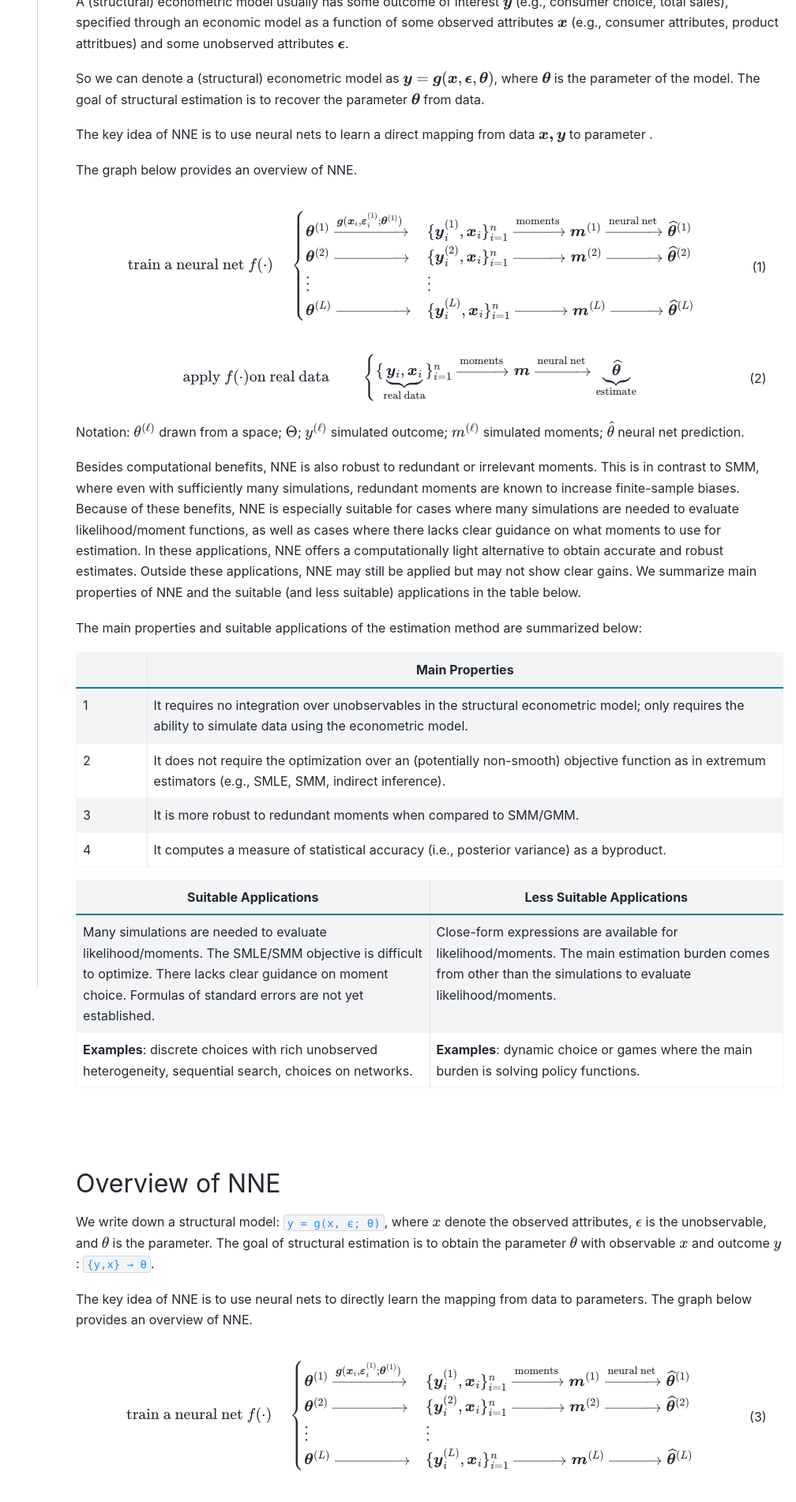
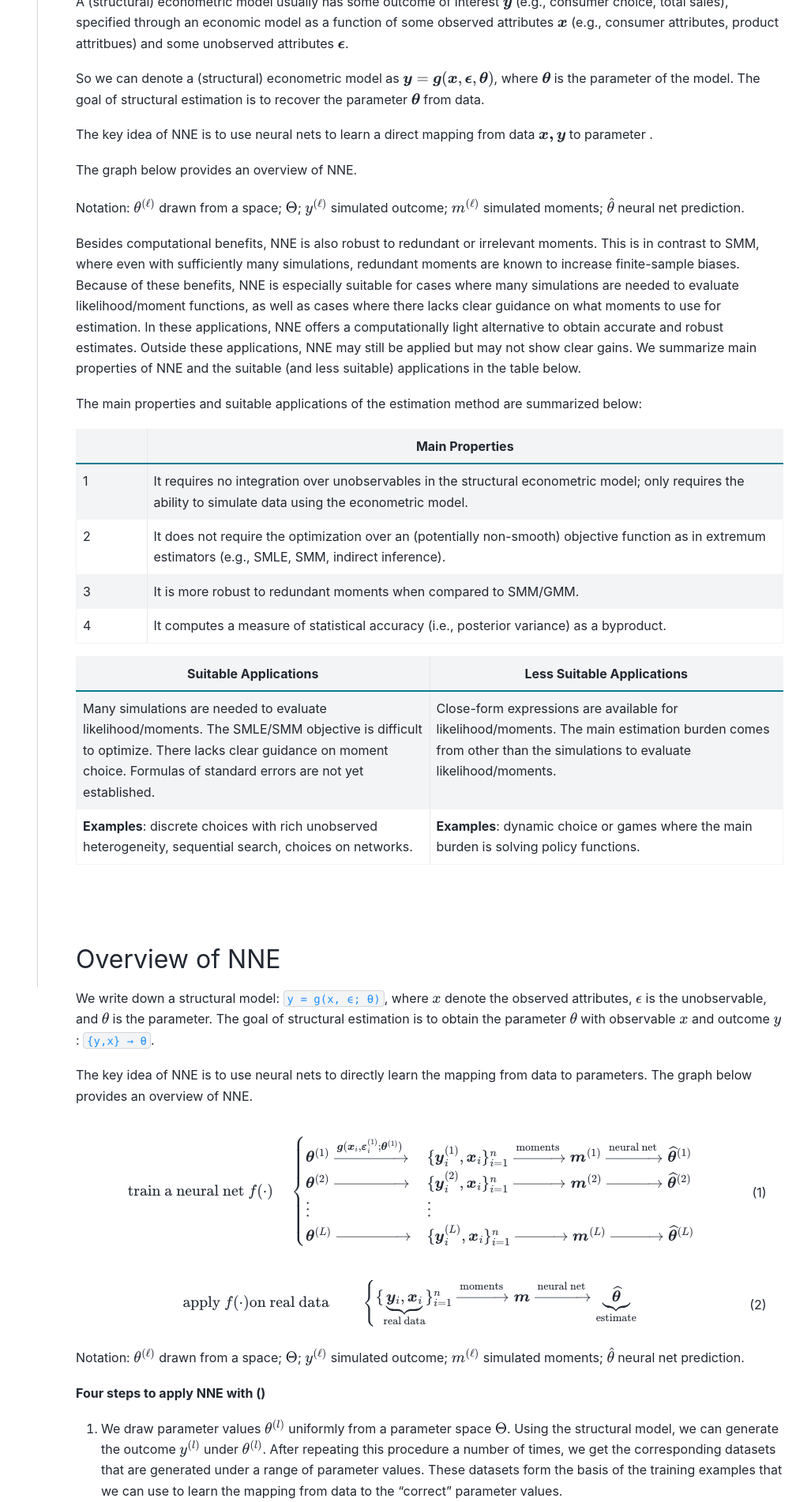
Before and after one commit to nnehome/nnehome.github.io, a Sphinx documentation site: the page built from docs/source/home/home.rst, in a window 1280 px wide. Shown: the part 619-2521 px from the top of the page at 79% size, without its empty margins (272-1280 px from the left). Built offline with Sphinx 7.4.7 and the PyData theme 0.15.4, drawn with Linux system fonts in a browser that asks for light colours.

Commit message:
some change

```diff
--- a/docs/source/home/home.rst
+++ b/docs/source/home/home.rst
@@ -28,29 +28,6 @@
 The key idea of NNE is to use neural nets to learn a direct mapping from data :math:`\boldsymbol{x, y}` to parameter .
 
 The graph below provides an overview of NNE.
-
-.. math::
-   :label: neural-net-training
-
-   \begin{align*}
-   \text{train a neural net } f(\cdot) \quad
-   \begin{cases}
-   \boldsymbol{\theta}^{(1)} \xrightarrow{\boldsymbol{g}(\boldsymbol{x}_{i},\boldsymbol{\varepsilon}_{i}^{(1)};\boldsymbol{\theta}^{(1)})} & \{\boldsymbol{y}_{i}^{(1)},\boldsymbol{x}_{i}\}_{i=1}^{n} \xrightarrow{\text{moments}} \boldsymbol{m}^{(1)} \xrightarrow{\text{neural net}} \widehat{\boldsymbol{\theta}}^{(1)} \\
-   \boldsymbol{\theta}^{(2)} \xrightarrow{\hspace{6em}} & \{\boldsymbol{y}_{i}^{(2)},\boldsymbol{x}_{i}\}_{i=1}^{n} \xrightarrow{\hspace{4em}} \boldsymbol{m}^{(2)} \xrightarrow{\hspace{4.3em}} \widehat{\boldsymbol{\theta}}^{(2)} \\
-   \vdots & \vdots \\
-   \boldsymbol{\theta}^{(L)} \xrightarrow{\hspace{6em}} & \{\boldsymbol{y}_{i}^{(L)},\boldsymbol{x}_{i}\}_{i=1}^{n} \xrightarrow{\hspace{4em}} \boldsymbol{m}^{(L)} \xrightarrow{\hspace{4em}} \widehat{\boldsymbol{\theta}}^{(L)}
-   \end{cases}
-   \end{align*}
-
-.. math::
-   :label: neural-net-application
-
-   \begin{align*}
-   \text{apply } f(\cdot) \text{on real data} \quad \quad
-   \begin{cases}
-   \{\underbrace{\boldsymbol{y}_{i},\boldsymbol{x}_{i}}_{\text{real data}}\}_{i=1}^{n} \xrightarrow{\text{moments}} \boldsymbol{m} \xrightarrow{\text{neural net}} \underbrace{\widehat{\boldsymbol{\theta}}}_{\text{estimate}}
-   \end{cases}
-   \end{align*}
 
 Notation: :math:`{\theta}^{(\ell)}` drawn from a space; :math:`\Theta`; :math:`{y}^{(\ell)}` simulated outcome; :math:`{m}^{(\ell)}` simulated moments; :math:`\widehat{\theta}` neural net prediction.
 
```
